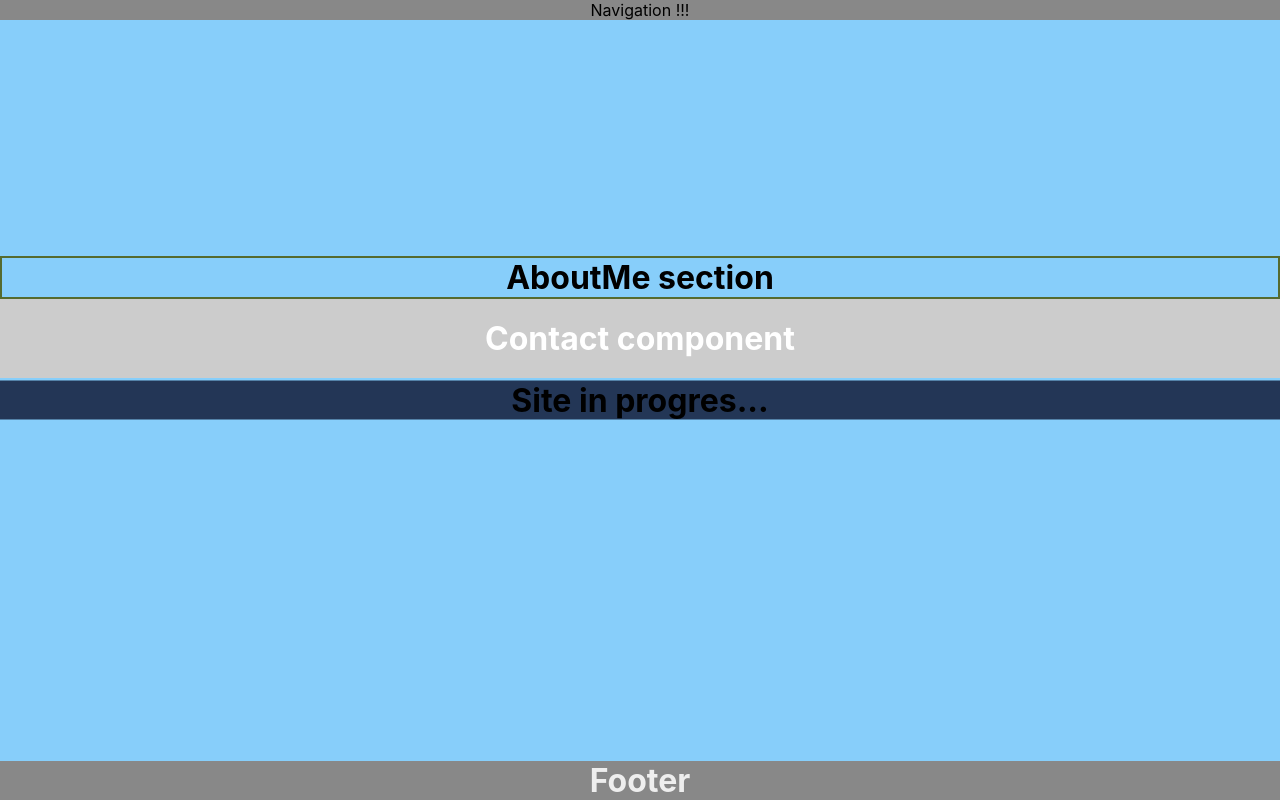
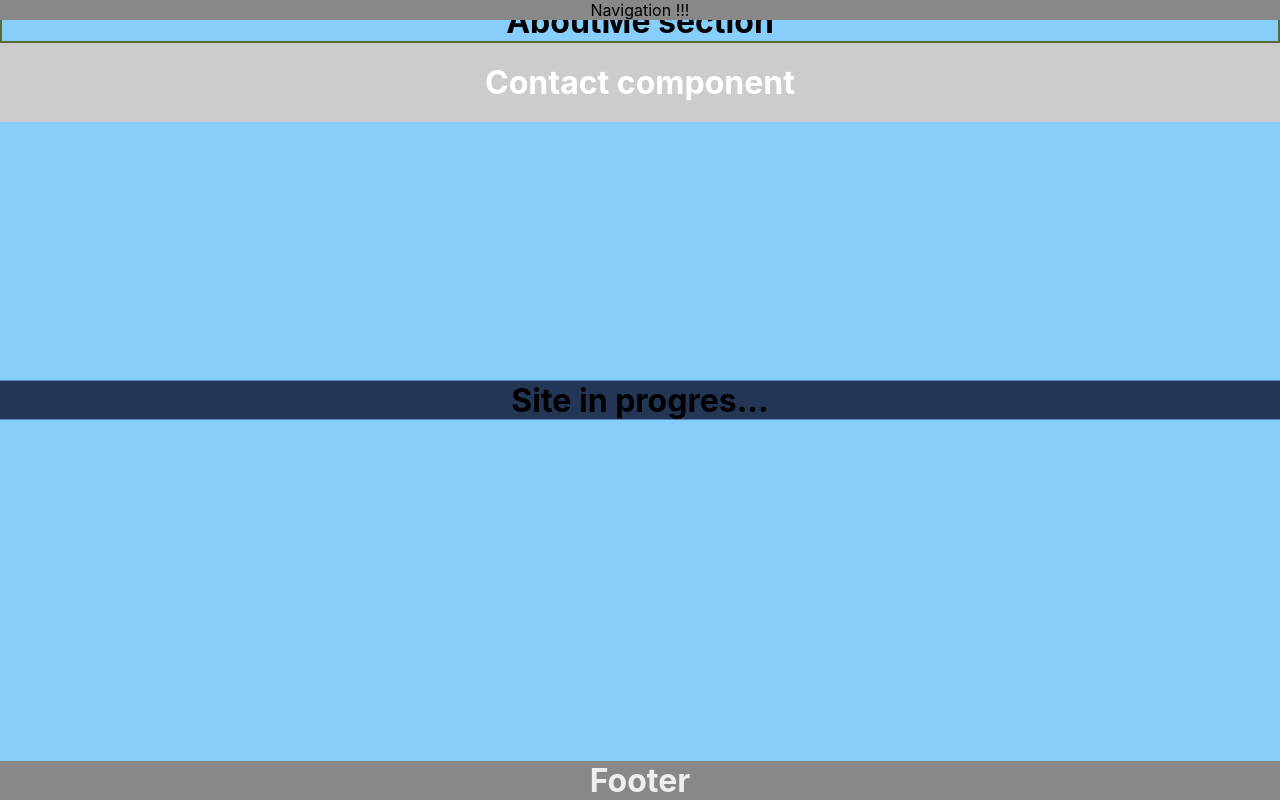
Before and after one commit to kato86/Portfolio_v2, a React (Create React App) app: page / in a window 1280 px wide. Built offline with nearby package versions, Linux system fonts and the light colour scheme.

Commit message:
Delete margin and add height to App

```diff
--- a/src/scss/App.scss
+++ b/src/scss/App.scss
@@ -1,6 +1,7 @@
 .App {
+  position: relative;
   text-align: center;
-  margin: 20% auto;
+  height: 100vh;
 }
 
 .SiteInProgres {
```
